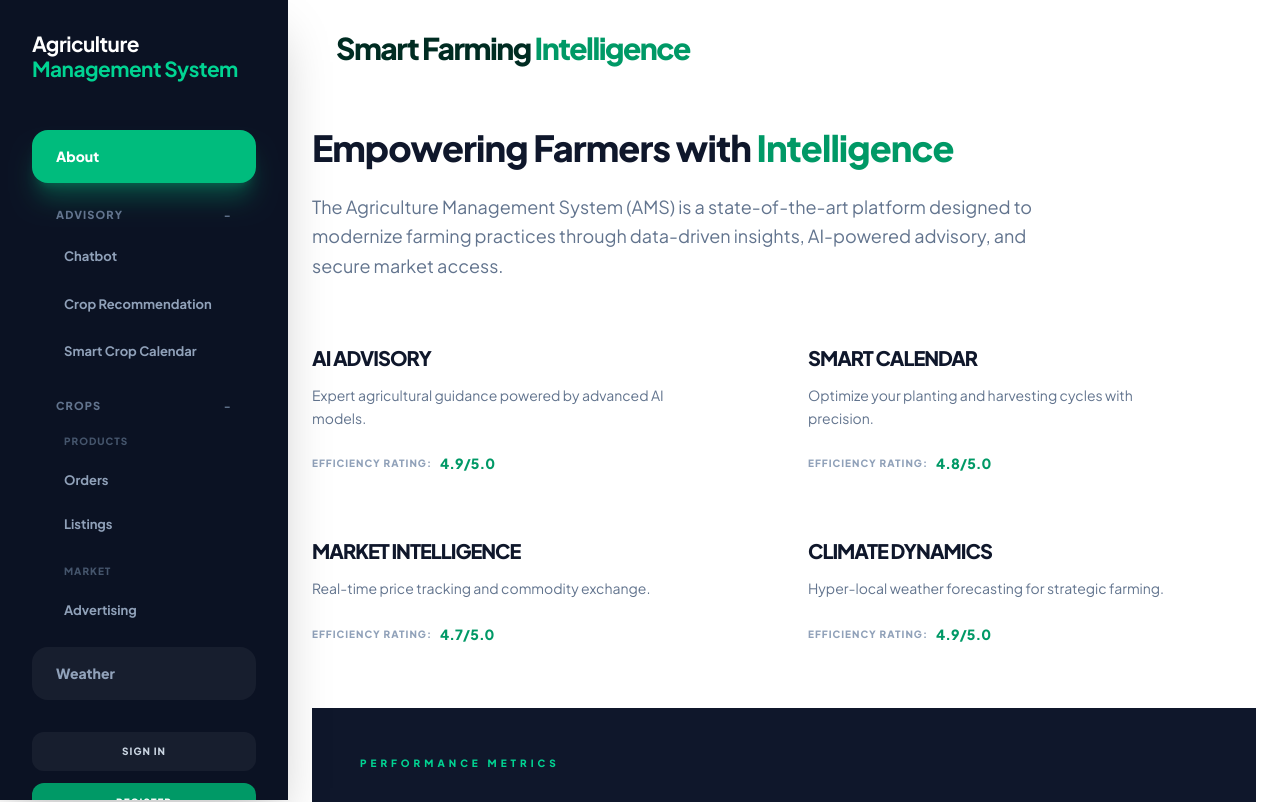
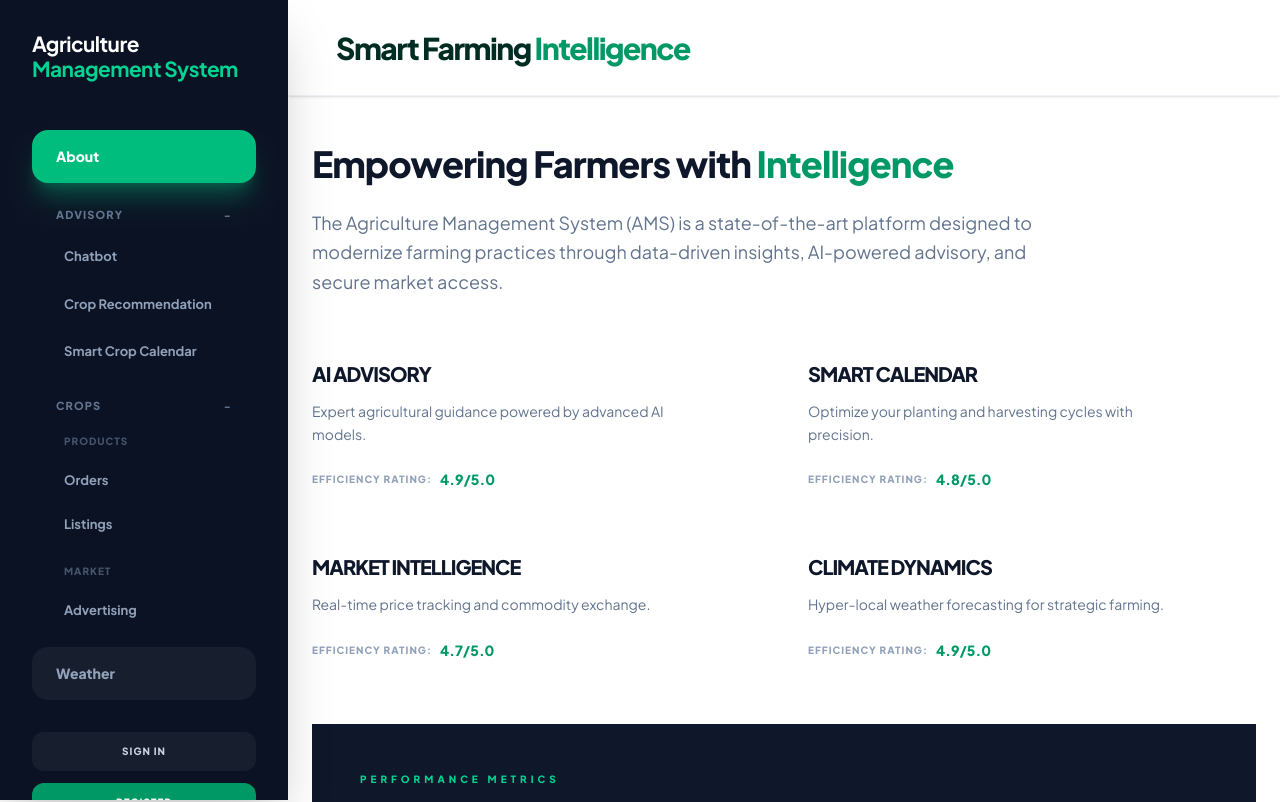
Before and after one commit to Bienvenu-crypto/Adaptive-agriculture-management-system, a Next.js app: page / in a window 1280 px wide. Shown: the top 802 px of the page. Built offline with nearby package versions, Linux system fonts and the light colour scheme; no server answers; the database is empty.

Commit message:
restructuring the app

```diff
--- a/app/page.tsx
+++ b/app/page.tsx
@@ -220,7 +220,7 @@ export default function Page() {
       </nav>
 
       {/* Desktop Top Header */}
-      <div className={`hidden lg:flex fixed top-0 right-0 left-72 h-24 items-center justify-between px-12 z-40 ${activeView === 'about' ? 'bg-white/70' : 'bg-[#F8F9FA]/50'} backdrop-blur-md transition-colors duration-500`}>
+      <div className={`hidden lg:flex fixed top-0 right-0 left-72 h-24 items-center justify-between px-12 z-40 ${activeView === 'about' ? 'bg-white/70' : 'bg-[#F8F9FA]/50'} backdrop-blur-md transition-colors duration-500 border-b border-slate-200/50 shadow-sm`}>
         <h1 className="flex flex-col leading-none">
           <span className="text-3xl font-black text-emerald-950 tracking-tighter">
             Smart Farming <span className="text-emerald-600">Intelligence</span>
@@ -308,7 +308,7 @@ export default function Page() {
         </AnimatePresence>
       </header>
 
-      <div className="max-w-7xl mx-auto px-6 py-12 lg:pt-32 lg:pb-16">
+      <div className="max-w-7xl mx-auto px-6 py-12 lg:pt-36 lg:pb-16">
         <AnimatePresence mode="wait">
           <motion.div
             key={activeView}
```
